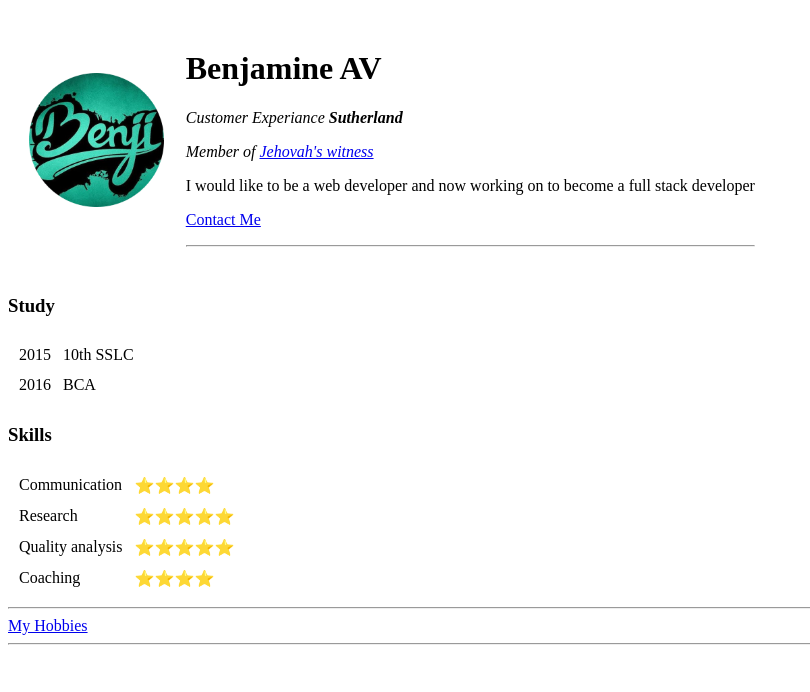
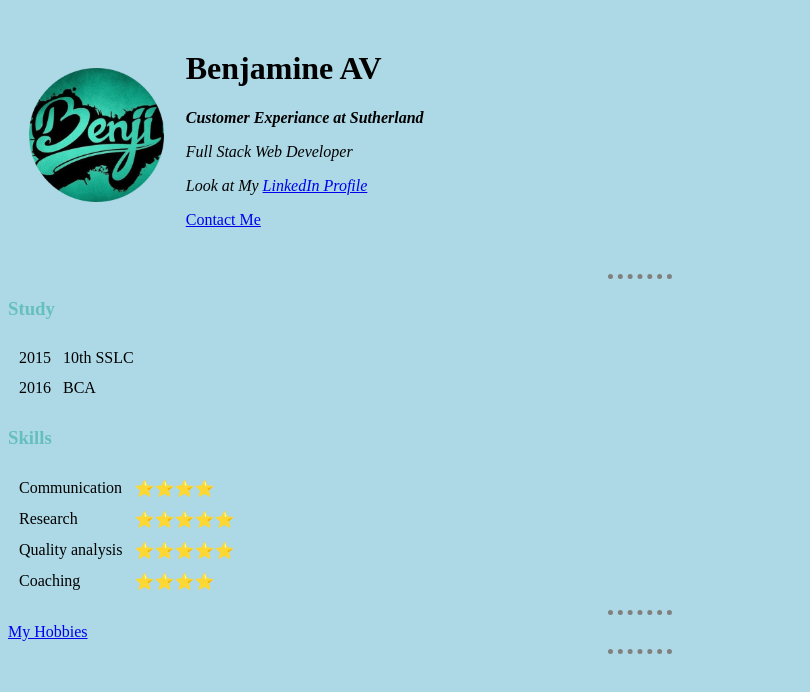
Before and after one commit to avbenjay/cv, a plain HTML site: page index.html in a window 1280 px wide. Shown: the whole page, without its empty margins (0-810 px from the left). Drawn offline with Linux system fonts and the light colour scheme.

Commit message:
New Files
New updated files

```diff
--- /dev/null
+++ b/css/styles.css
@@ -0,0 +1,20 @@
+<style>h1 {
+  color: black;
+}
+
+body {
+  background-color: lightblue;
+}
+
+h3 {
+  color: #66BFBF;
+}
+
+hr {
+  border-style: none;
+  border-top-style: dotted;
+  width: 5%;
+  border-width: 5px;
+  border-color: grey;
+}
+</style>
--- a/index.html
+++ b/index.html
@@ -1,24 +1,40 @@
 <!DOCTYPE html>
 <html lang="en" dir="ltr">
-
   <head>
-  <meta charset="utf-8">
-  <title> 😊Benjamine AV Personal website</title>
+    <meta charset="utf-8" />
+    <title>😊Benjamine AV Personal website</title>
+    <link rel="stylesheet" href="css/styles.css" />
   </head>
 
   <body>
     <table cellspacing="20">
       <tr>
-      <td> <img src="images\benji.png" alt="Benjamine twitter profile picture" srcset="images\benji.png 3800w, images\benji.png 3800w" /></td>
-      <td><h1>Benjamine AV</h1>
-      <p><em>Customer Experiance <strong>Sutherland</strong></em></p>
-      <p><em> Member of <a href="https://www.jw.org/en/">Jehovah's witness</a></em></p>
-      <p>I would like to be a web developer and now working on to become a full stack developer</p>
-      <p> <a href="Contact-Me.html"> Contact Me</a> </p>
-      <hr></td>
+        <td>
+          <img
+            src="images\benji.png"
+            alt="Benjamine twitter profile picture"
+            srcset="images\benji.png 3800w, images\benji.png 3800w"
+          />
+        </td>
+        <td>
+          <h1>Benjamine AV</h1>
+          <p>
+            <em><strong>Customer Experiance at Sutherland</strong></em>
+          </p>
+          <p><em> Full Stack Web Developer</em></p>
+          <p>
+            <em>
+              Look at My
+              <a href="http://www.linkedin.com/in/avbenjay"
+                >LinkedIn Profile</a
+              ></em
+            >
+          </p>
+          <p><a href="Contact-Me.html"> Contact Me</a></p>
+        </td>
       </tr>
     </table>
-
+    <hr />
 
     <table cellspacing="10">
       <thead>
@@ -34,11 +50,10 @@
           <td>BCA</td>
         </tr>
       </tbody>
-    <tfoot>
-
-    </tfoot>
+      <tfoot></tfoot>
     </table>
     <h3>Skills</h3>
+
     <table cellspacing="10">
       <tr>
         <td>Communication</td>
@@ -57,9 +72,8 @@
         <td>⭐⭐⭐⭐</td>
       </tr>
     </table>
-<hr>
+    <hr />
     <a href="hobbies.html"> My Hobbies</a>
-<hr>
+    <hr />
   </body>
-
 </html>
```
Also changed, not shown: Contact-Me.html (+3 -1 lines), hobbies.html (+1 -0 lines). Lines whose indentation alone changed are shown as unchanged.
